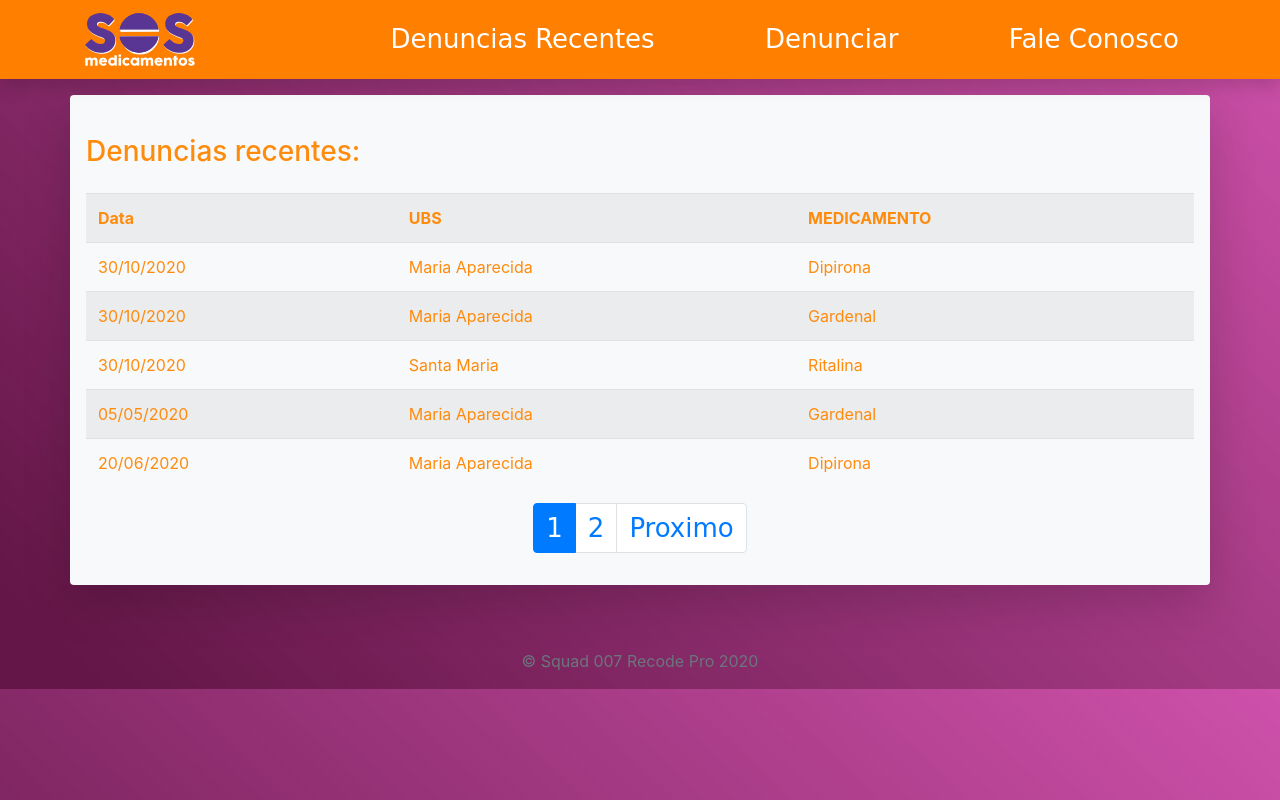
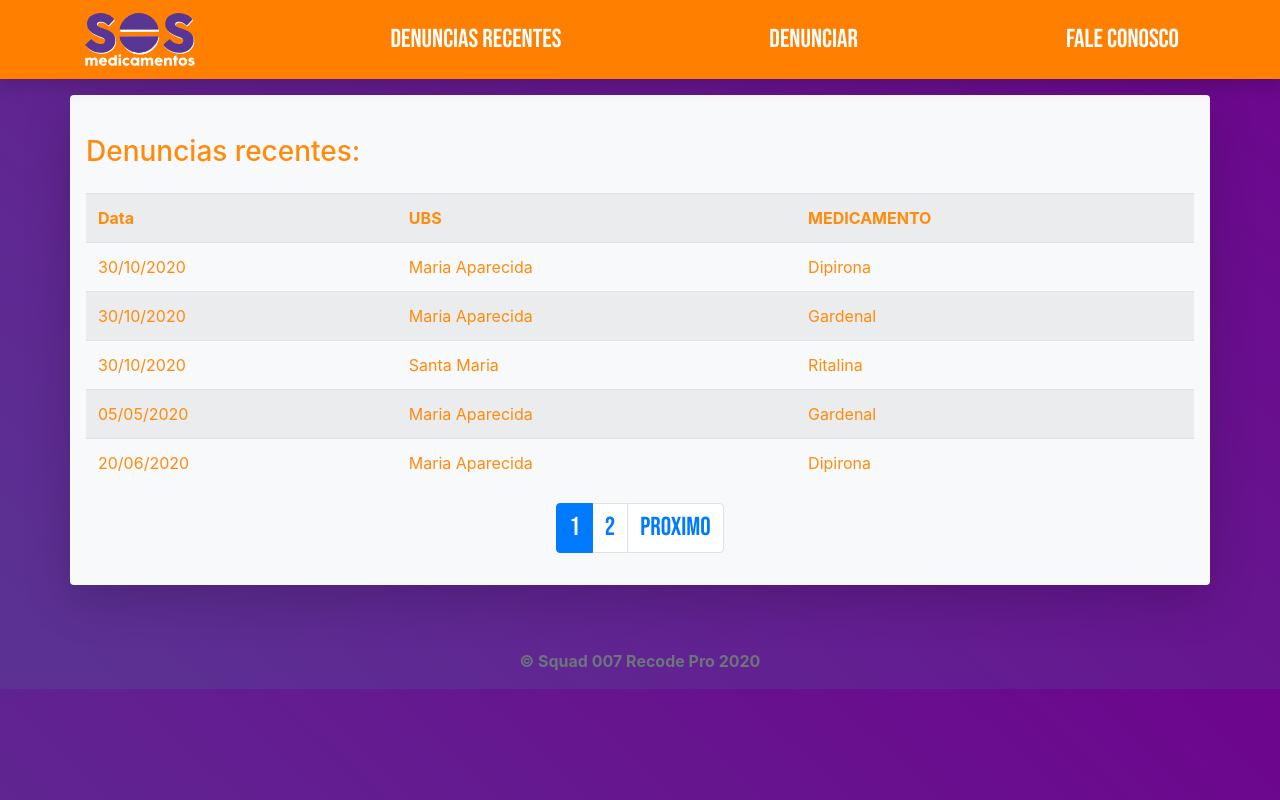
Before and after one commit to NayDev/squad7, a PHP site: page /lista_denuncias.php in a window 1280 px wide. Run offline with PHP 8.4, Linux system fonts and the light colour scheme; data comes from the database, SQL or seed files in the repository.

Commit message:
Fontes e cores pags

```diff
--- a/cadastrar_denuncias.php
+++ b/cadastrar_denuncias.php
@@ -54,7 +54,7 @@ if (isset($_POST['submit'])) {
     }
     body {
       color: #ff8b0d;
-      background: linear-gradient(223deg, rgba(189,21,141,0.7458333675266982) 0%, rgba(99,22,71,1) 95%);
+      background: linear-gradient(223deg, rgb(109,5,141) 0%, rgb(91,49,147) 95%);
     }
   </style>
 </head>
--- a/fale_conosco_sobre.php
+++ b/fale_conosco_sobre.php
@@ -36,7 +36,7 @@ if (isset($_POST['nome']) && isset($_POST['msg'])) {
   <style>
     body {
       color: #ff8b0d;
-      background: linear-gradient(223deg, rgba(189,21,141,0.7458333675266982) 0%, rgba(99,22,71,1) 95%);
+      background: linear-gradient(223deg, rgb(109,5,141) 0%, rgb(91,49,147) 95%);
     }
   </style>
 
--- a/lista_denuncias.php
+++ b/lista_denuncias.php
@@ -37,11 +37,12 @@ $proximo = $pag + 1;
   <meta charset="UTF-8">
   <meta name="viewport" content="width=device-width, initial-scale=1.0">
   <title>Lista de Denuncias</title>
+
   <?php include('./ADM/bootstrap.html') ?>
   <style>
     body {
       color: #ff8b0d;
-      background: linear-gradient(223deg, rgba(189,21,141,0.7458333675266982) 0%, rgba(99,22,71,1) 95%);
+      background: linear-gradient(223deg, rgb(109,5,141) 0%, rgb(91,49,147) 95%);
     }
   </style>
 
--- a/menu.html
+++ b/menu.html
@@ -1,7 +1,8 @@
+<link href="https://fonts.googleapis.com/css2?family=Bebas+Neue&family=Bree+Serif&display=swap" rel="stylesheet">
 <nav class="navbar navbar-expand-md navbar-dark shadow">
   <div class="container w-100">
 
-    <a class="navbar-brand w-25  " href="home.php"><img width="110px" src="./img/sos_med.svg" alt="Logo"></a>
+    <a class="navbar-brand w-25  " href="index.php"><img width="110px" src="./img/sos_med.svg" alt="Logo"></a>
 
 
     <button class="navbar-toggler" type="button" data-toggle="collapse" data-target="#collapseNavbar">
@@ -31,7 +32,6 @@
   a {
       font-family: 'Bebas Neue', cursive; /*Titulo*/
       font-size: 26px;
-    }
-
+  }
 
 </style>
--- a/rodape.html
+++ b/rodape.html
@@ -1,5 +1,5 @@
 <footer class="footer mt-auto py-3 text-center">
     <div class="container">
-        <span class="text-muted">&copy; Squad 007 Recode Pro 2020</span>
+        <b class="text-muted">&copy; Squad 007 Recode Pro 2020</b>
     </div>
 </footer>
```
Also changed, not shown: index.php (renamed from home.php, +31 -12 lines), img/lista.png (added).
